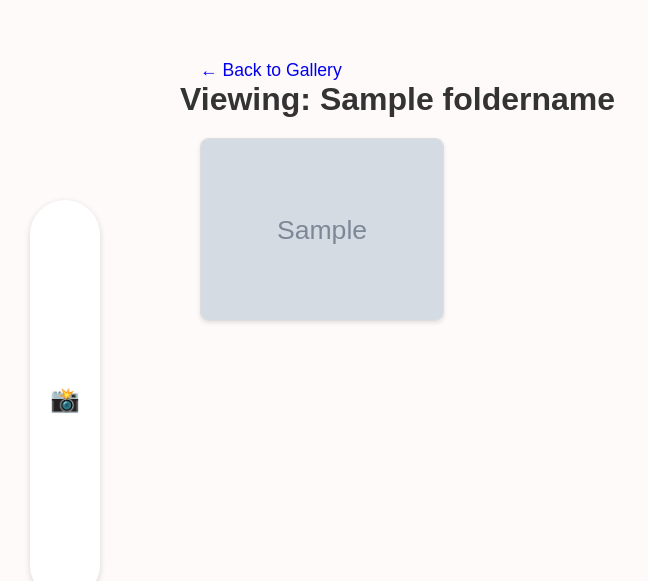
After one commit to LEGENDFVRYz/polycast-thesis, a Flask app: template templates/gallery_folderview.html in a window 1280 px wide. The commit adds this page. Shown: the top 581 px of the page, without its empty margins (0-648 px from the left). Run offline with Flask 3, Linux system fonts and the light colour scheme; the template is opened without the code that fills it: most values are stand-ins (such as "Sample title", 1, 10 or a date in 2020); grey boxes marked "Sample" are stand-in pictures.

Commit message:
feat(gallery_folder): Fetch all the image content of the folder

```diff
--- /dev/null
+++ b/static/css/gallery_folderview.css
@@ -0,0 +1,24 @@
+/* Simple styling to show images in a grid */
+.image-grid {
+    display: grid;
+    grid-template-columns: repeat(auto-fill, minmax(200px, 1fr));
+    gap: 15px;
+    padding: 20px;
+}
+.image-card {
+    border: 1px solid #ddd;
+    border-radius: 8px;
+    overflow: hidden;
+    box-shadow: 0 2px 4px rgba(0,0,0,0.1);
+}
+.image-card img {
+    width: 100%;
+    height: auto;
+    display: block;
+}
+.back-link {
+    display: inline-block;
+    margin: 20px 0 0 20px;
+    font-size: 1.1em;
+    text-decoration: none;
+}
--- a/templates/gallery.html
+++ b/templates/gallery.html
@@ -20,7 +20,7 @@
 
                 {% if folders %}
                     {% for folder in folders %}
-                        <a href="#" class="folder-link-wrapper">
+                        <a href="{{ url_for('gallery_folder', foldername=folder) }}" class="folder-link-wrapper">
                             <div class="folder-card">
                                 <div class="folder-icon">
                                     <i class="icon-placeholder">
--- /dev/null
+++ b/templates/gallery_folderview.html
@@ -0,0 +1,27 @@
+{% extends "base.html" %}
+
+{% block extra_css %}
+    <link rel="stylesheet" href="{{ url_for('static', filename='css/gallery_folderview.css') }}">
+{% endblock %}
+
+{% block content %}
+    <div class="gallery-wrap">
+
+        <a href="{{ url_for('gallery_page') }}" class="back-link">← Back to Gallery</a>
+
+        <h1>Viewing: {{ foldername }}</h1>
+
+        <div class="image-grid">
+            {% if images %}
+                {% for image in images %}
+                    <div class="image-card">
+                        <img src="{{ url_for('static', filename='gallery_images/' + foldername + '/' + image) }}" alt="{{ image }}">
+                    </div>
+                {% endfor %}
+            {% else %}
+                <p>This folder is empty.</p>
+            {% endif %}
+        </div>
+
+    </div>
+{% endblock %}
--- a/webserver.py
+++ b/webserver.py
@@ -1,5 +1,6 @@
 import os
 from flask import Flask, Response, render_template, redirect, url_for
+from werkzeug.utils import secure_filename
 from image_processing import generate_frames
 from config import BROWSER_WS_PORT
 
@@ -41,6 +42,39 @@ def gallery_page():
         folders=folders  # <-- Pass the list of folders to the template
     )
 
+
+@app.route("/gallery/<string:foldername>")
+def gallery_folder(foldername):
+    image_extensions = {'.jpg', '.png'}
+    foldername = secure_filename(foldername)
+
+    folder_path = os.path.join(GALLERY_PATH, foldername)
+
+    # Verify the folder exists and is a directory
+    if not os.path.isdir(folder_path):
+        print("FOLDER: Does not exist")
+        return redirect(url_for("gallery_page"))
+
+    try:
+        # Fetch all the valid images in the folder
+        with os.scandir(folder_path) as folder:
+            images = sorted(
+                (item.name for item in folder
+                 if item.is_file() and os.path.splitext(item.name)[1].lower() in image_extensions),
+                key=str.lower
+            )
+    except (FileNotFoundError, PermissionError):
+        print("FOLDER: Access Error")
+        return redirect(url_for("gallery_page"))
+
+
+    return render_template(
+        "gallery_folderview.html",
+        foldername=foldername,
+        images=images
+    )
+
+
 @app.route("/video_feed")
 def video_feed():
     return Response(generate_frames(), mimetype="multipart/x-mixed-replace; boundary=frame")
```
Also changed, not shown: 1 other file.
